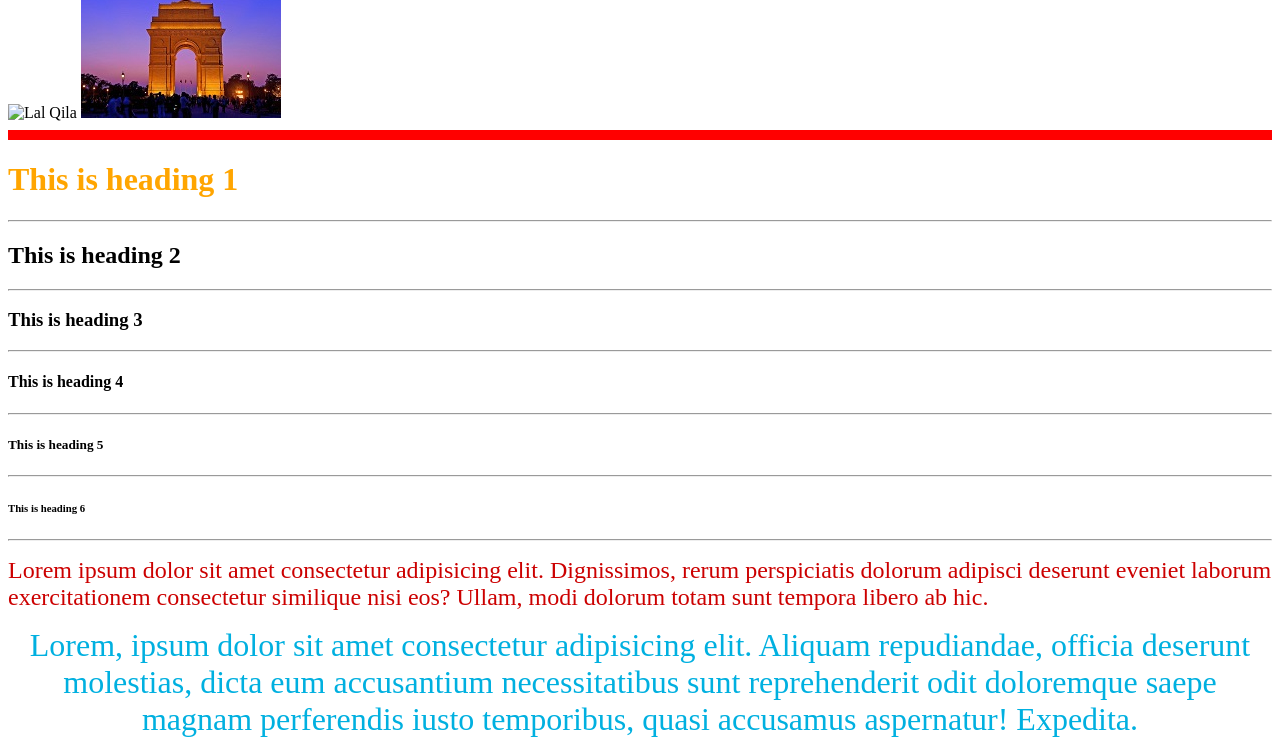
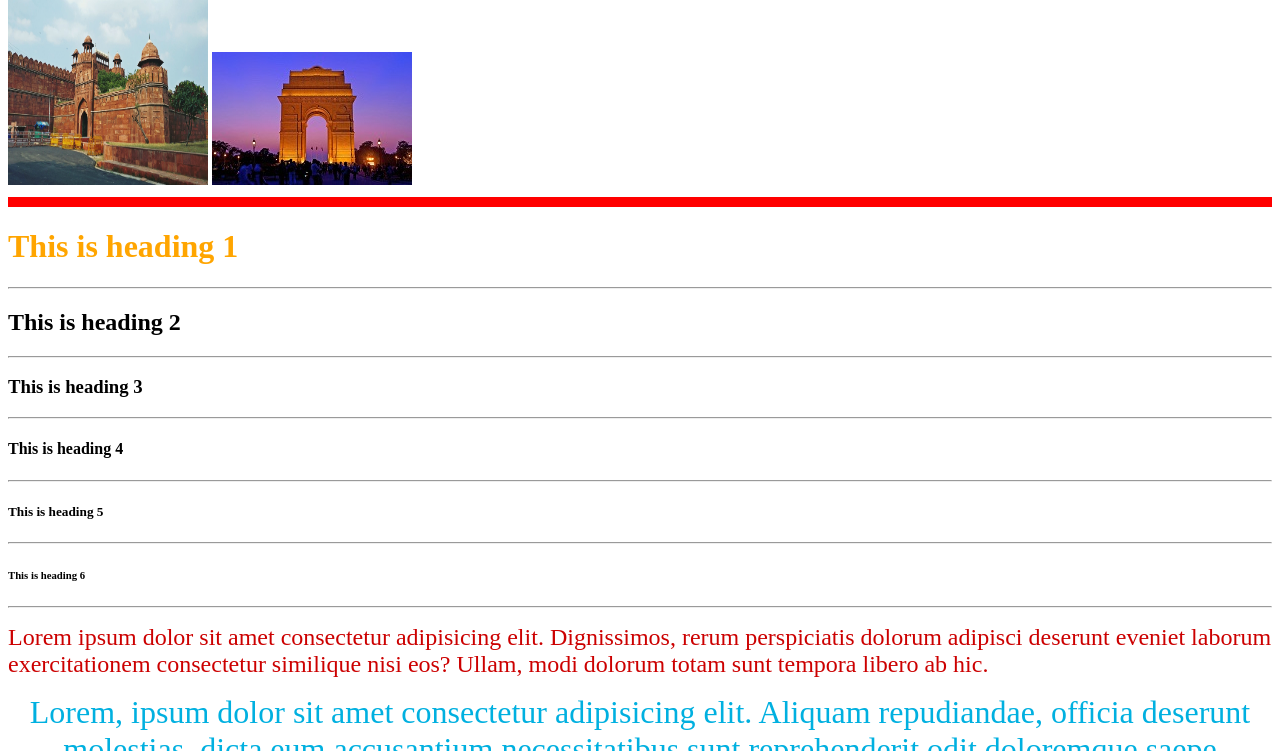
Before and after one commit to aadya-26/PWD, a plain HTML site: page index.html in a window 1280 px wide. Shown: the part 133-884 px from the top of the page. Drawn offline with Linux system fonts and the light colour scheme.

Commit message:
https://aadya-26.github.io/PWD/

```diff
--- a/index.html
+++ b/index.html
@@ -15,7 +15,7 @@
 </B>
 </font>
 </center>
-<img src="lalqila.jpeg" alt="Lal Qila" height="200" width="200" title="Lal Qila">
+<img src="lalqila.jpg" alt="Lal Qila" height="200" width="200" title="Lal Qila">
 
 <img src="New-Delhi-India-War-Memorial-arch-Sir.jpg" alt="India Gate" title="India Gate">
 
```
